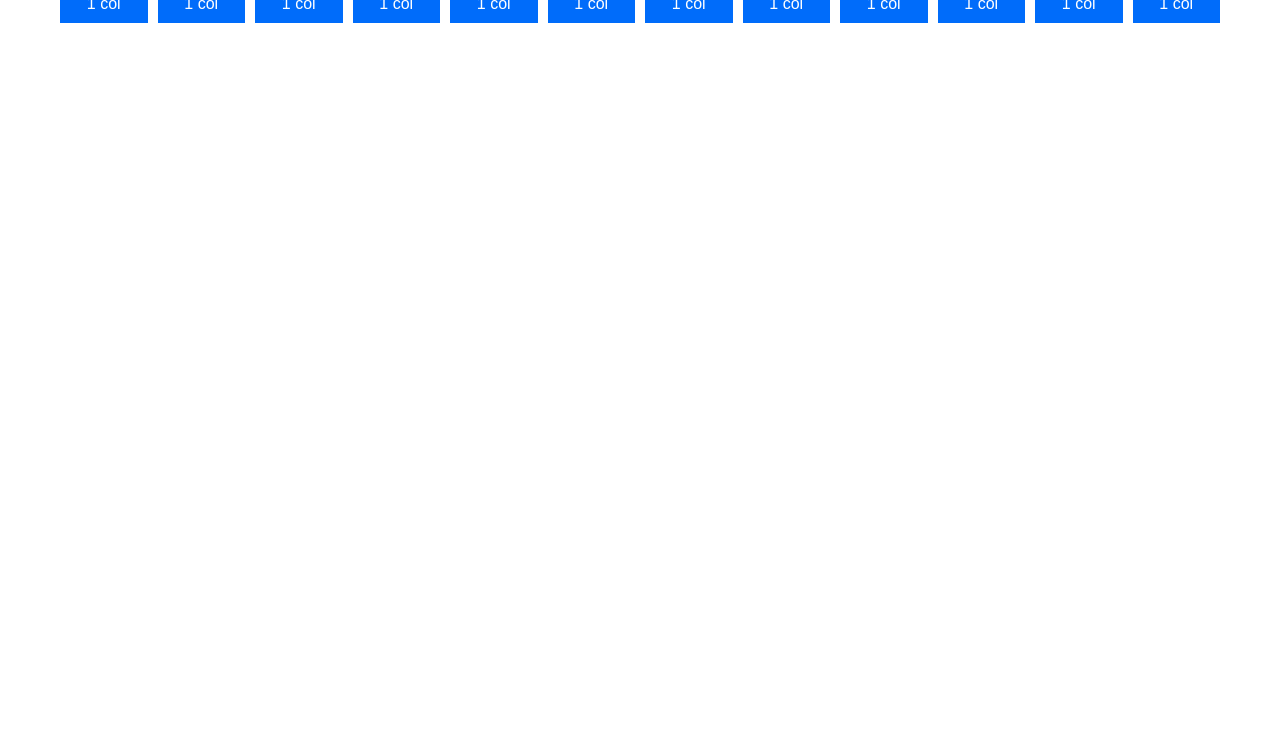
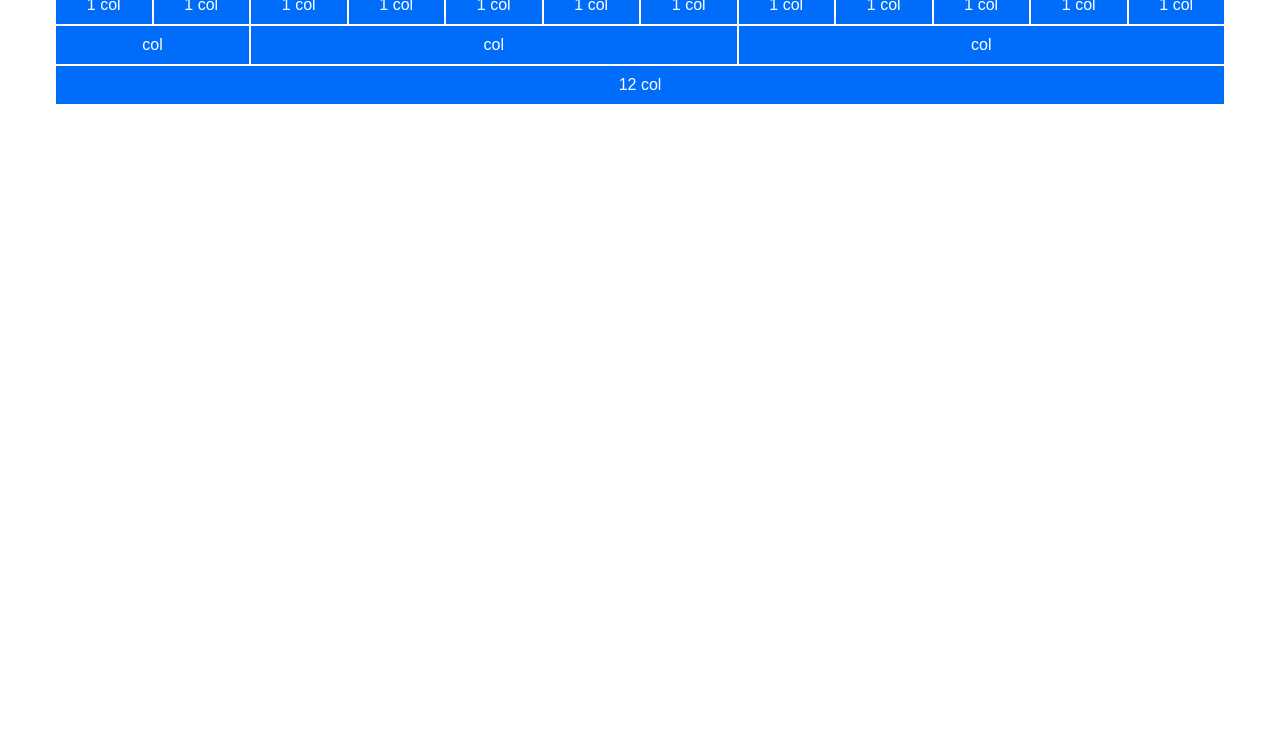
Before and after one commit to DanyMencu/html-css-12bool, a plain HTML site: page index.html in a window 1280 px wide. Shown: the part 52-800 px from the top of the page. Drawn offline with Linux system fonts and the light colour scheme.

Commit message:
Second and third row do it

```diff
--- a/12bool.css
+++ b/12bool.css
@@ -24,8 +24,7 @@
 
 [class*="col-"] {
     flex: 0 0 auto;
-    padding-left: 5px;
-    padding-right: 5px;
+    padding: 1px;
 }
 
 .col-12 {
--- a/index.html
+++ b/index.html
@@ -13,6 +13,7 @@
 <body>
     <div class="container">
         <h1>Esercizio per Casa</h1>
+        <!-- ONLY 1 COL ROW -->
         <div class="row">
             <div class="col-1">
                 <div class="box">1 col</div>
@@ -51,6 +52,24 @@
                 <div class="box">1 col</div>
             </div>
         </div>
+        <!-- SECOND ROW -->
+        <div class="row">
+            <div class="col-2">
+                <div class="box">col</div>
+            </div>
+            <div class="col-5">
+                <div class="box">col</div>
+            </div>
+            <div class="col-5">
+                <div class="box">col</div>
+            </div>
+        </div>
+        <!-- ROW WITH ONE COL-12 -->
+        <div class="row">
+            <div class="col-12">
+                <div class="box">12 col</div>
+            </div>
+        </div>
     </div>
 
 </body>
```
